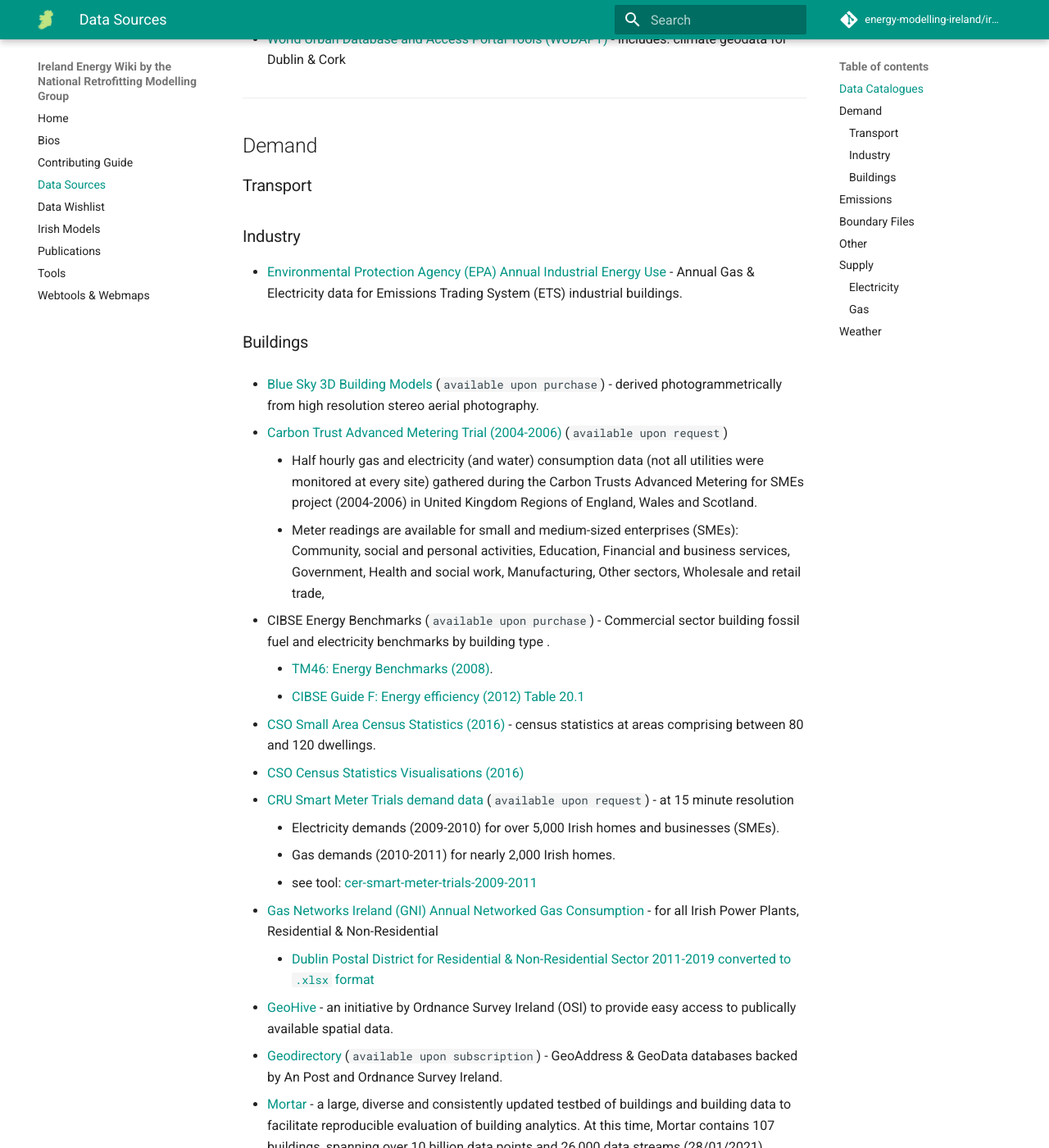
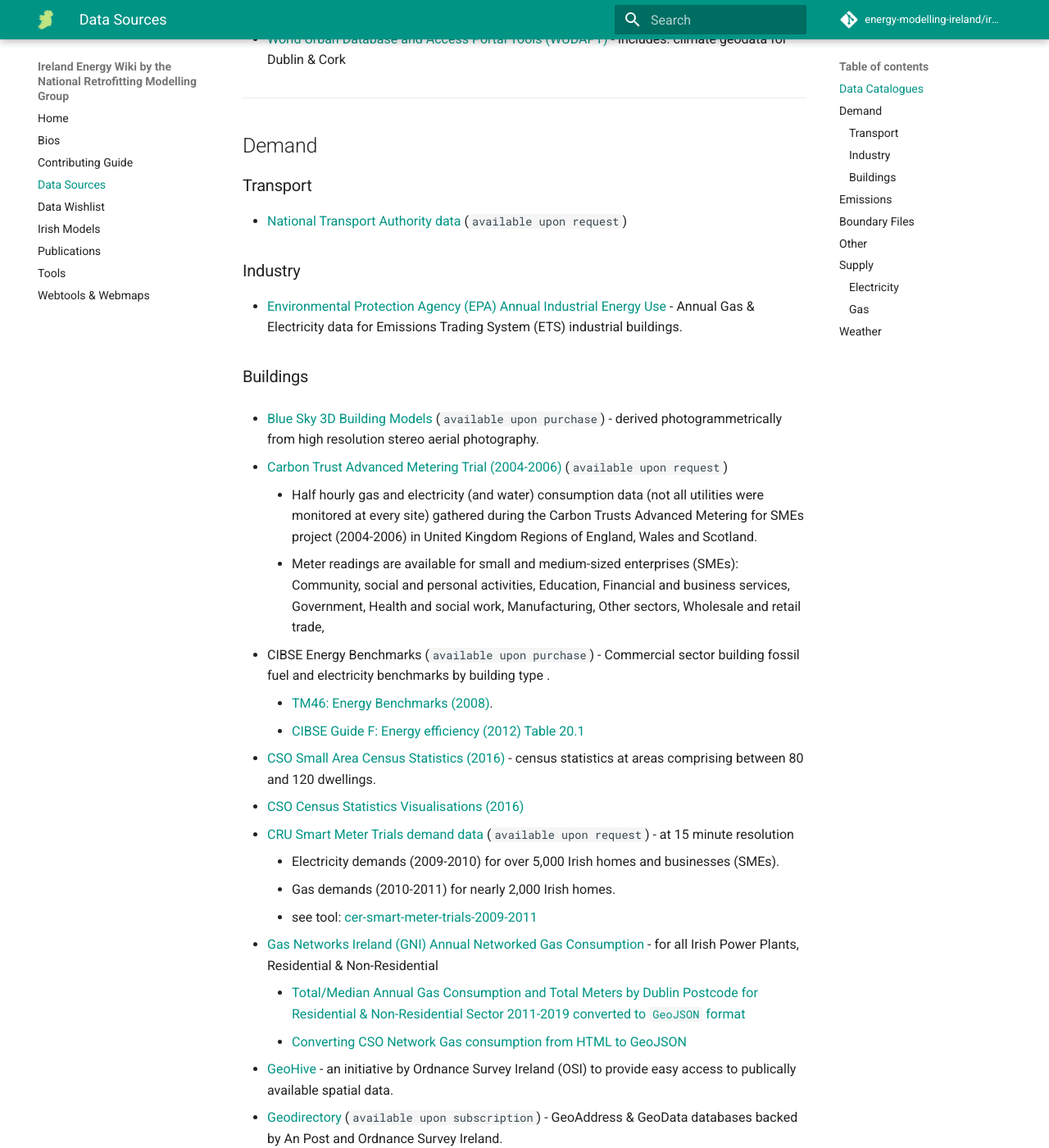
Before and after one commit to energy-modelling-ireland/wiki, an MkDocs documentation site: the page built from docs/Data-Sources.md, in a window 1280 px wide and 1400 px high, scrolled down 1018 px. Shown: the whole window at 82% size. Built offline with MkDocs 1.6.1 and Material for MkDocs 9.7.7, drawn with Linux system fonts in a browser that asks for light colours; comment, search, counter and statistics services are not loaded; some of the changed text lies outside the part shown.

Commit message:
Add NTA, GNI Gas converted to GeoJSON & ESB CAD (#95)

```diff
--- a/docs/Data-Sources.md
+++ b/docs/Data-Sources.md
@@ -30,6 +30,8 @@
 
 ### Transport
 
+- [National Transport Authority data](https://www.nationaltransport.ie/planning-and-investment/transport-modelling/data/) (`available upon request`)
+
 ### Industry
 
 - [Environmental Protection Agency (EPA) Annual Industrial Energy Use](https://zenodo.org/record/4048377) - Annual Gas & Electricity data for Emissions Trading System (ETS) industrial buildings.
@@ -56,8 +58,8 @@
     - see tool: [cer-smart-meter-trials-2009-2011](Tools.md)
 
 - [Gas Networks Ireland (GNI) Annual Networked Gas Consumption](https://www.cso.ie/en/statistics/climateandenergy/networkedgasconsumption/) - for all Irish Power Plants, Residential & Non-Residential
-    - [Dublin Postal District for Residential & Non-Residential Sector 2011-2019 converted to `.xlsx` format](https://zenodo.org/record/4452029#.YAgDZej7SUk)
-
+    - [Total/Median Annual Gas Consumption and Total Meters by Dublin Postcode for Residential & Non-Residential Sector 2011-2019 converted to `GeoJSON` format](https://zenodo.org/record/4452029#.YAgDZej7SUk)
+    - [Converting CSO Network Gas consumption from HTML to GeoJSON](https://github.com/codema-dev/cso-network-gas)
 
 - [GeoHive](http://map.geohive.ie/mapviewer.html) - an initiative by Ordnance Survey Ireland (OSI) to provide easy access to publically available spatial data.
 
@@ -140,6 +142,11 @@
 
 - [ESB Availability Capacity Map: Demand & Generation](https://www.esbnetworks.ie/network-capacity-map) - contains capacity information on all our 3-phase LV, MV and HV DSO substations. It provides an interface that enables the easy identification of potential transformer capacity in the vicinity of your site. *An excel file is available to download from the download section on this page.*
 
+- [ESB CAD Network Data](https://www.esbnetworks.ie/tns/contact-us/freedom-of-information) (`available upon request`) - HV, MV & LV network data for distinct and separate geographic areas
+which, in combination, contain the locational information for all of ESB Networks
+High Voltage (38kV, 110kV, 220kV, 400kV), Medium Voltage (20kV, 10kV) and Low Voltage (LV) electrical
+infrastructure.
+
 - [ESB Publications](https://www.esbnetworks.ie/tns/publications)
     - [38kV & 110kV Station Special Load Readings 2019/2020](https://zenodo.org/record/4446588) (converted to xlsx) - a coincident set of measurements of simultaneous load for all distribution stations. *Availability Capacity Map provides station locations, demand & capacities.*
 
```
